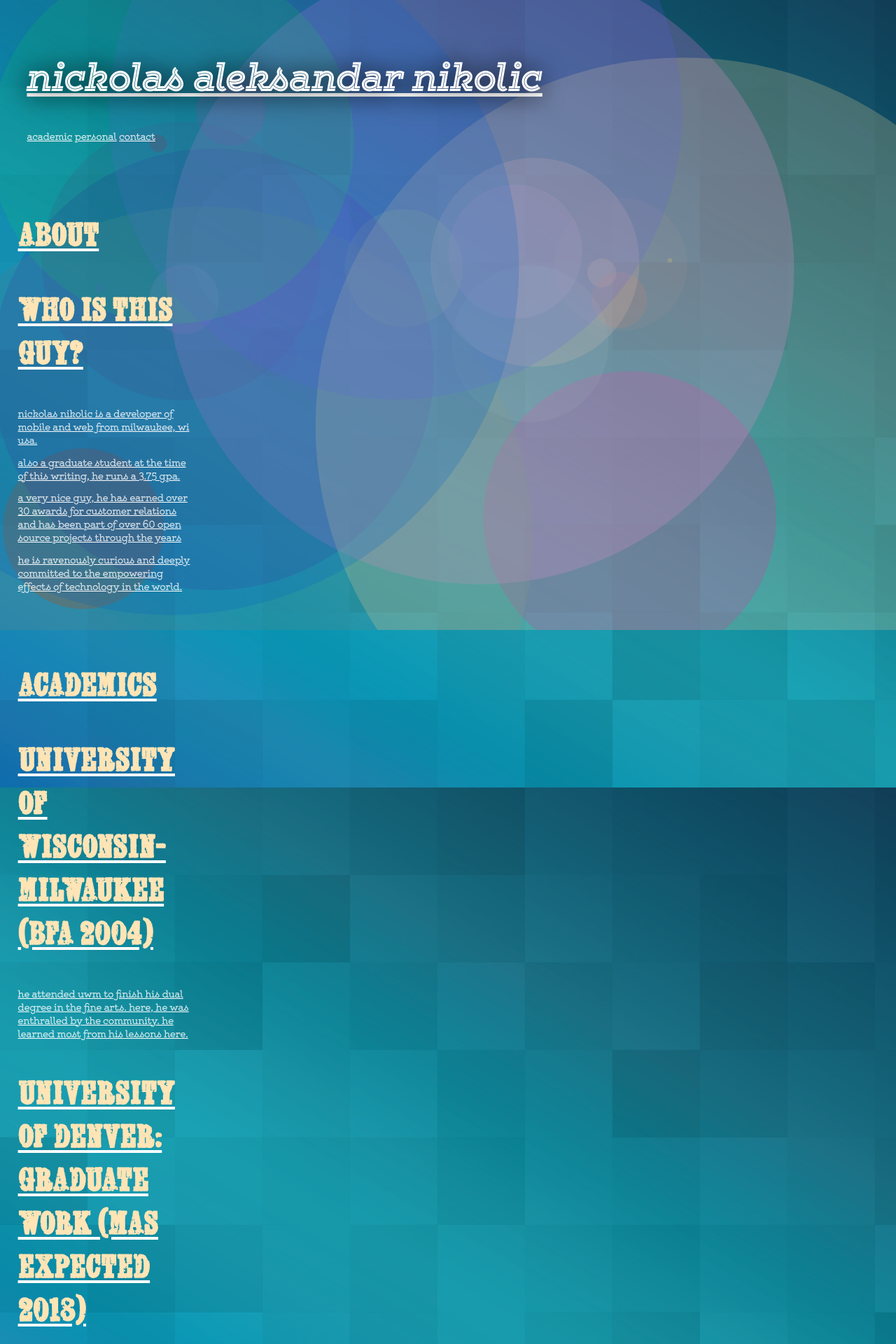
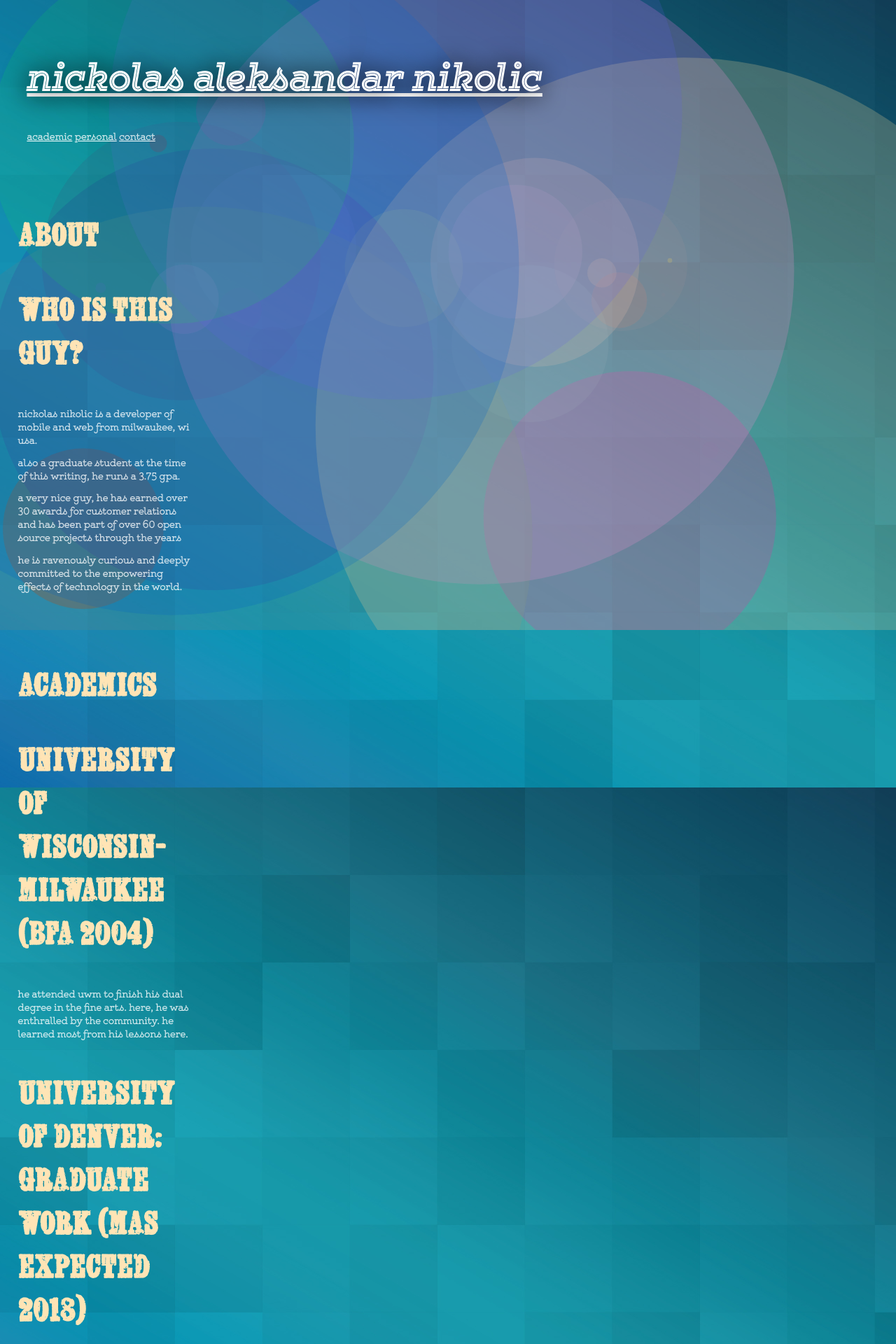
Before and after one commit to nickolasnikolic/nn-v2, a PHP site: page /index.php in a window 1280 px wide. Shown: the top 1920 px of the page at 70% size. Run offline with PHP 8.4, Linux system fonts and the light colour scheme.

Commit message:
underline links

```diff
--- a/css/main.css
+++ b/css/main.css
@@ -52,7 +52,7 @@ h2,h3,h4,h5,h6{
 }
 
 a{
-  text-decoration: underline;
+  text-decoration: none;
   color: white;
 }
 a:visited{
@@ -66,6 +66,10 @@ a:hover{
 
 a[href="#portfolio"]{
   display: none;
+}
+
+header a{
+  text-decoration: underline;
 }
 
 iframe{
```
